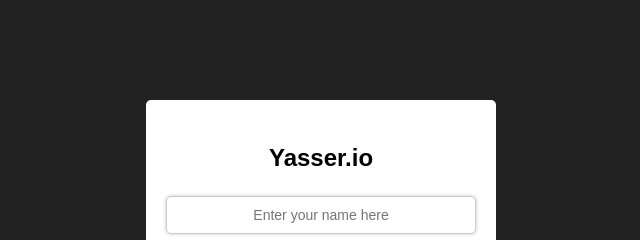
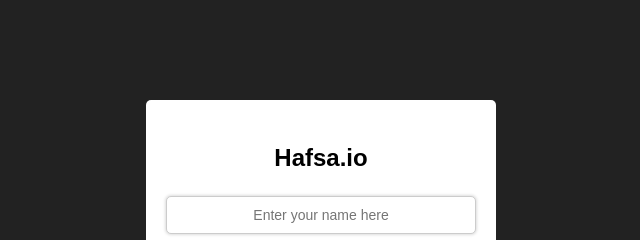
Before and after one commit to 333265072/agar-clon3, a website built with webpack: page src/client/index.html in a window 1280 px wide. Shown: the top 240 px of the page, 319-959 px from the left. Built offline with nearby package versions, Linux system fonts and the light colour scheme.

Commit message:
Update index.html

```diff
--- a/src/client/index.html
+++ b/src/client/index.html
@@ -26,7 +26,7 @@
     </div>
     <div id="startMenuWrapper">
         <div id="startMenu">
-            <p>Yasser.io</p>
+            <p>Hafsa.io</p>
             <input type="text" tabindex="0" autofocus placeholder="Enter your name here" id="playerNameInput" maxlength="25" />
             <b class="input-error">Nick must be alphanumeric characters only!</b>
             <br />
```
